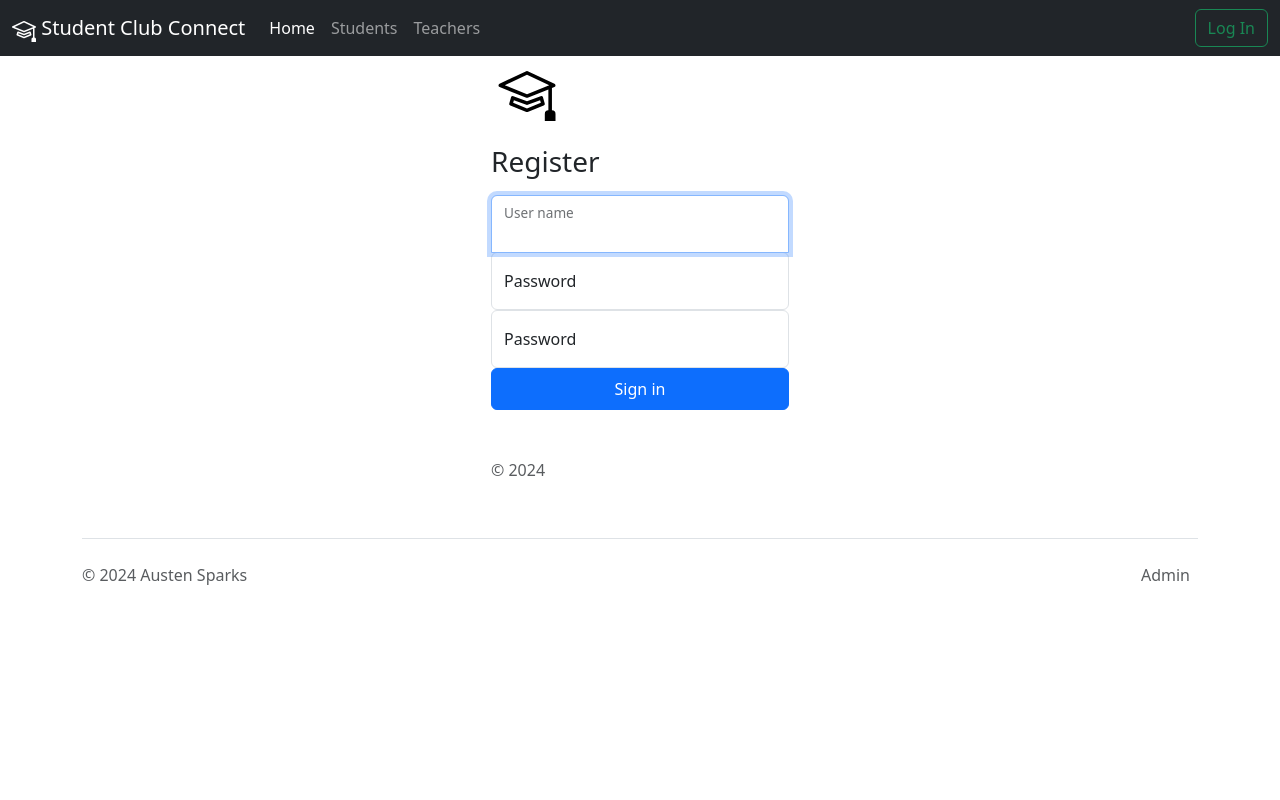
After one commit to asparkswghs/learning-django, a Django app: page /auth/register/ in a window 1280 px wide. The commit adds this page. Run offline with Django 4.2, Linux system fonts and the light colour scheme; parts of the project's set-up code (start-up, migrations or seed data) failed here and were passed over.

Commit message:
login stuffs

```diff
--- /dev/null
+++ b/learning/learnapp/templates/auth/register.html
@@ -0,0 +1,77 @@
+{% extends 'base.html' %}
+{% load static %}
+
+{% block title %}Register - {% endblock %}
+
+{% block head %}
+<style>
+html,
+body {
+  height: 100%;
+}
+
+.form-signin {
+  max-width: 330px;
+  padding: 1rem;
+}
+
+.form-signin .form-floating:focus-within {
+  z-index: 2;
+}
+
+.form-signin input[type="text"] {
+  margin-bottom: -1px;
+  border-bottom-right-radius: 0;
+  border-bottom-left-radius: 0;
+}
+
+.form-signin span[type="password"] {
+  margin-bottom: 10px;
+  border-top-left-radius: 0;
+  border-top-right-radius: 0;
+}
+</style>
+{% endblock %}
+
+{% block content %}
+
+<main class="form-signin w-100 m-auto">
+    <form method="post">
+        {% csrf_token %}
+        <img class="mb-4" src="{% static 'svg/mortarboard.svg' %}" alt="" width="72" height="57">
+        <h1 class="h3 mb-3 fw-normal">Register</h1>
+
+        {% for field in form %}
+            {% if field.label == 'Username' %}
+                <div class="form-floating">
+                    <input type="text" class="form-control" id="floatingInput"  placeholder="johndoe" name="username" autofocus autocapitalize="none" autocomplete="username" maxlength="150" required id="id_username">
+                    {% for error in  field.errors %}<span class="help-inline">{{ error }}</span>{% endfor %}
+                    <label for="floatingInput">User name</label>
+                </div>
+            {% elif field.label == 'Password' %}
+            <div class="form-floating">
+                <input type="password" class="form-control" id="floatingPassword" placeholder="Password" name="password" autocomplete="current-password" required id="id_password">
+                {% for error in  field.errors %}<span class="help-inline">{{ error }}</span>{% endfor %}
+                <label for="floatingPassword">Password</label>
+            </div>
+            {% elif field.label == 'Password confirmation' %}
+            <div class="form-floating">
+                <input type="password" class="form-control" id="floatingPassword" placeholder="Password" name="password" autocomplete="current-password" required id="id_password">
+                {% for error in  field.errors %}<span class="help-inline">{{ error }}</span>{% endfor %}
+                <label for="floatingPassword">Password</label>
+            </div>
+            {% else %}
+            <div class="form-floating">
+                <input type="{{ field.type }}" class="form-control" id="floating-{{ field.name }}" placeholder="{{ field.label }}" required id="{{ field.id }}">
+                {% for error in  field.errors %}<span class="help-inline">{{ error }}</span>{% endfor %}
+                <label class='control-label' for="floating-{{ field.name }}">{{ field.label }}</label>
+            </div>
+            {% endif %}
+        {% endfor %}
+
+        <button class="btn btn-primary w-100 py-2" type="submit">Sign in</button>
+        <p class="mt-5 mb-3 text-body-secondary">&copy; 2024</p>
+    </form>
+</main>
+
+{% endblock %}
--- a/learning/learnapp/templates/base.html
+++ b/learning/learnapp/templates/base.html
@@ -52,17 +52,25 @@
                   <li class="nav-item">
                     <a class="nav-link" aria-disabled="true" href="{% url 'teachers' %}">Teachers</a>
                   </li>
+                  {% if request.user.groups.all.name == "teacher" %}
                   <li class="nav-item">
                     <a class="nav-link" aria-disabled="true" href="{% url 'student_form' %}">Student Form</a>
                   </li>
                   <li class="nav-item">
                     <a class="nav-link" aria-disabled="true" href="{% url 'teacher_form' %}">Teacher Form</a>
                   </li>
+                  {% endif %}
                 </ul>
-                <form class="d-flex" role="search">
-                  <input class="form-control me-2" type="search" placeholder="Search" aria-label="Search">
-                  <button id="search" class="btn btn-outline-success" type="submit">Search</button>
-                </form>
+
+                {% if user.is_authenticated %}
+                  <a href="{% url 'logout' %}">
+                    <button id="logout" class="btn btn-outline-danger" type="submit">Log Out</button>
+                  </a>
+                {% else %}
+                  <a href="{% url 'auth_login' %}">
+                    <button id="login" class="btn btn-outline-success" type="submit">Log In</button>
+                  </a>
+                {% endif %}
               </div>
             </div>
           </nav>
--- a/learning/learnapp/urls.py
+++ b/learning/learnapp/urls.py
@@ -6,5 +6,7 @@ urlpatterns = [
     path('students/', views.students, name='students'),
     path('teachers/', views.teachers, name='teachers'),
     path('student_form/', views.student_form, name='student_form'),
-    path('teacher_form/', views.teacher_form, name='teacher_form')
+    path('teacher_form/', views.teacher_form, name='teacher_form'),
+    path('auth/login/', views.auth_login, name='auth_login'),
+    path('auth/register/', views.auth_register, name='auth_register')
 ]
--- a/learning/learnapp/views.py
+++ b/learning/learnapp/views.py
@@ -1,5 +1,6 @@
-from django.shortcuts import render
+from django.shortcuts import render, redirect
 from django.contrib import messages
+from django.contrib.auth.forms import UserCreationForm, AuthenticationForm
 from .models import Student, Teacher
 from .forms import StudentForm, TeacherForm
 
@@ -12,10 +13,14 @@ def root(request):
     return render(request, 'root.html', context)
 
 def students(request):
-    context = {
-        'students': Student.objects.all(), # Pass all student objects
-    }
-    return render(request, 'students.html', context)
+    if not request.user.is_authenticated:
+        return redirect(auth_login)
+    else:
+        context = {
+            'students': Student.objects.all(), # Pass all student objects
+        }
+        return render(request, 'students.html', context)
+
 
 def teachers(request):
     context = {
@@ -92,3 +97,17 @@ def teacher_form(request):
         'teacher_form.html',
         context,
         )
+
+def auth_login(request):
+    form = AuthenticationForm()
+    context = {
+        'form': form,
+    }
+    return render(request, 'auth/login.html', context)
+
+def auth_register(request):
+    form = UserCreationForm()
+    context = {
+        'form': form,
+    }
+    return render(request, 'auth/register.html', context)
--- a/learning/learning/settings.py
+++ b/learning/learning/settings.py
@@ -128,3 +128,5 @@ STATICFILES_DIRS = [
 # https://docs.djangoproject.com/en/4.2/ref/settings/#default-auto-field
 
 DEFAULT_AUTO_FIELD = 'django.db.models.BigAutoField'
+
+LOGIN_REDIRECT_URL = '/'
--- a/learning/learning/urls.py
+++ b/learning/learning/urls.py
@@ -19,5 +19,6 @@ from django.urls import path, include
 
 urlpatterns = [
     path('admin/', admin.site.urls),
-    path('', include('learnapp.urls'))
+    path('', include('learnapp.urls')),
+    path('accounts/', include('django.contrib.auth.urls')),
 ]
```
Also changed, not shown: learning/learnapp/templates/auth/login.html (added, +73 -0 lines).
